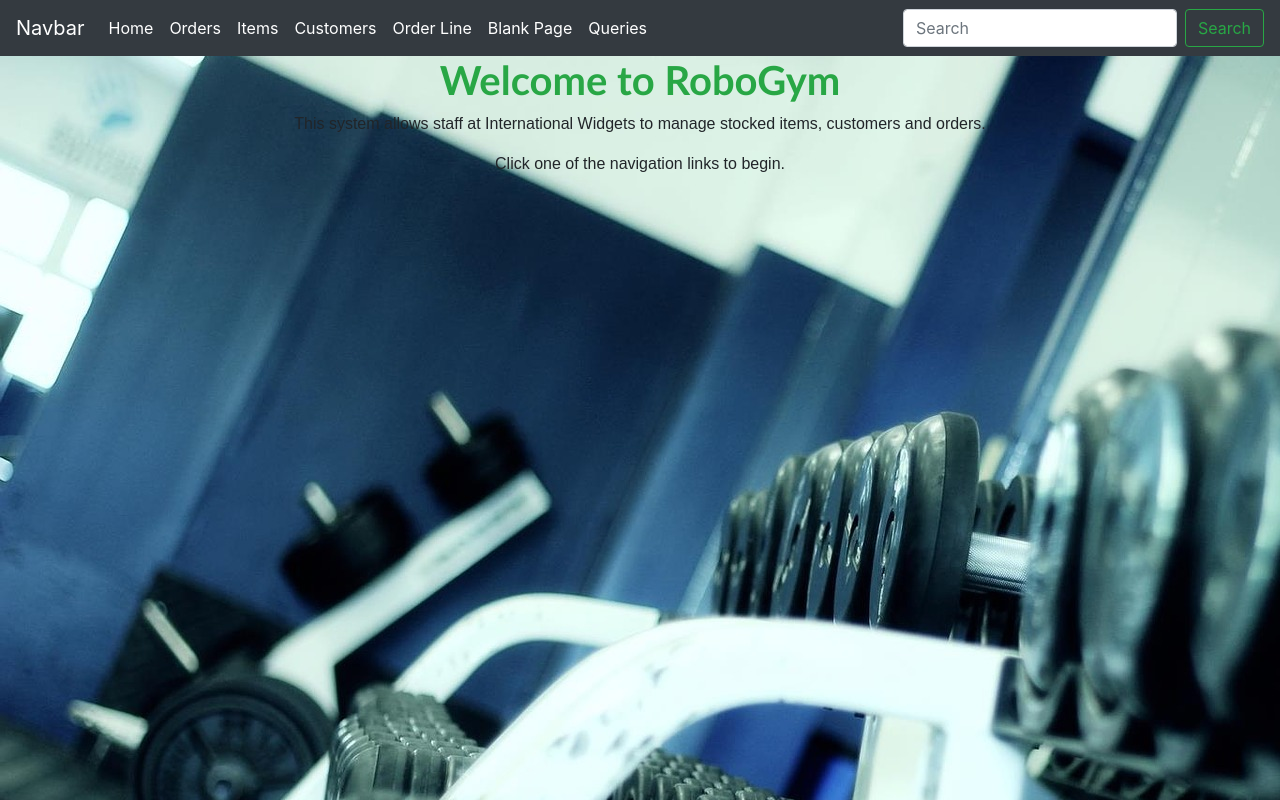
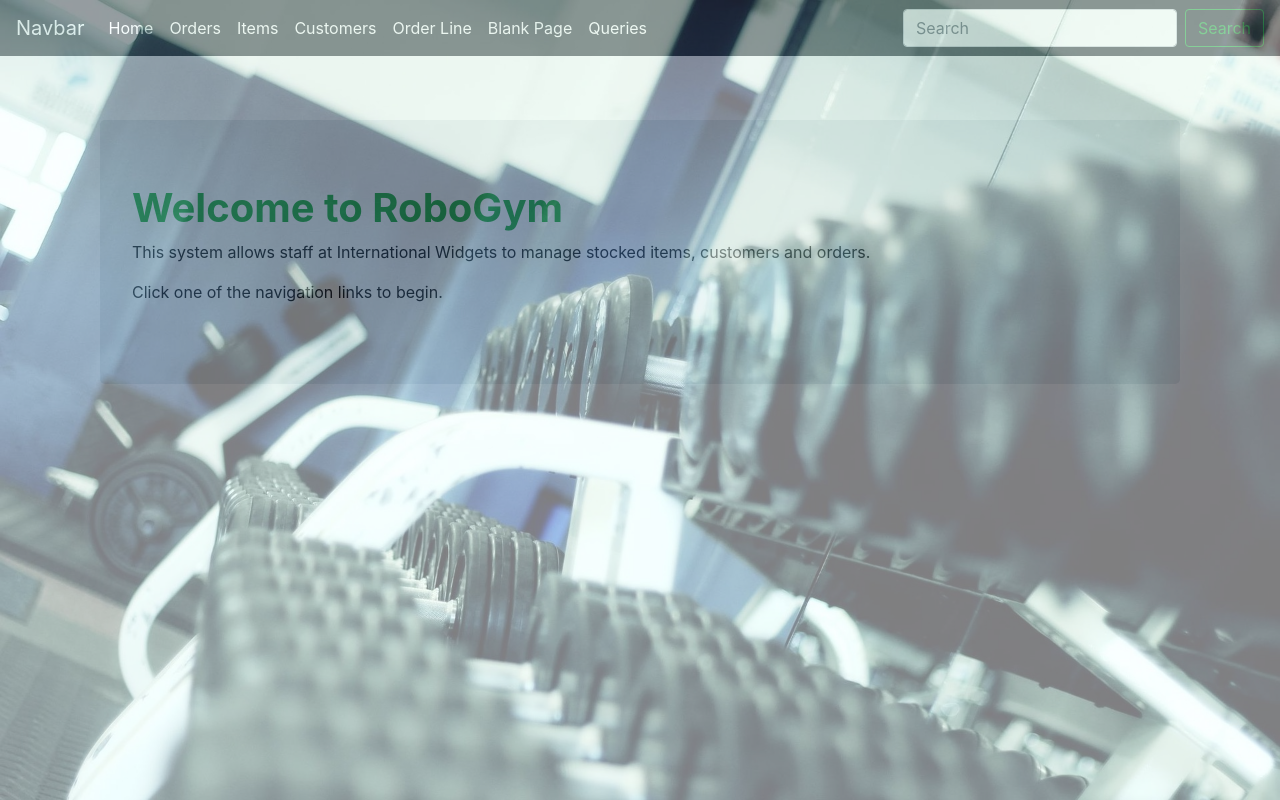
Before and after one commit to himanshu-bisht/robogym-prototype-herts, a CodeIgniter app: page /codeigniter/ in a window 1280 px wide. Run offline with CodeIgniter, Linux system fonts and the light colour scheme.

Commit message:
opaque background website image

```diff
--- a/application/views/header.php
+++ b/application/views/header.php
@@ -15,7 +15,8 @@
 	#nav a:link, a:visited {border-radius: 12px 12px 12px 12px; }
 	</style> -->
 </head>
-<body background='assets/images/gym_image.jpg'>
+<body>
+<!-- <body> -->
 <!-- THIS IS WHERE CUSTOM CODE GOES-->
 
 <nav class="navbar navbar-expand-lg navbar-dark bg-dark">
@@ -57,9 +58,6 @@
     </form>
   </div>
 </nav>
-
-
 <!-- ORIGINAL -->
-
 </body>
 </html>
--- a/application/views/home.php
+++ b/application/views/home.php
@@ -8,17 +8,31 @@
 	<link rel="stylesheet" href="assets/statics/bootstrap/css/bootstrap.min.css">
   <script src='assets/statics/bootstrap/js/bootstrap.min.js'></script>
 	<style>
-		h1 { text-align: center; 	font-family: Calibri; }
-		p.p-centre { text-align: center; font-family: Arial; }
-		#cogs { display: block; padding-top: 20px; margin-left: auto; margin-right: auto; }
+	#background_gym {
+				position: fixed;
+				top: 0;
+				left: 0;
+				width: 100%;
+				height: 100%;
+				background-image: url('assets/images/gym_image.jpg');
+				background-repeat: no-repeat;
+				background-attachment: fixed;
+				background-size: 100%;
+				opacity: 0.5;
+				filter:alpha(opacity=50);
+			}
 	</style>
 </head>
-<body background=''>
-
-<h1 class='text-success'><strong>Welcome to RoboGym</strong></h1>
-
-<p class="p-centre">This system allows staff at International Widgets to manage stocked items, customers and orders.</p>
-<p class="p-centre">Click one of the navigation links to begin.</p>
-
+<body>
+	<div id="background_gym"></div>
+	<div class='container'>
+		<section class='hero home-bg container-fluid py-5 mt-3 mb-3'>
+		<div class="jumbotron">
+			<h1 class='text-success'><strong>Welcome to RoboGym</strong></h1>
+			<p class="p-centre">This system allows staff at International Widgets to manage stocked items, customers and orders.</p>
+			<p class="p-centre">Click one of the navigation links to begin.</p>
+		</div>
+	</section>
+	<div>
 </body>
 </html>
```
